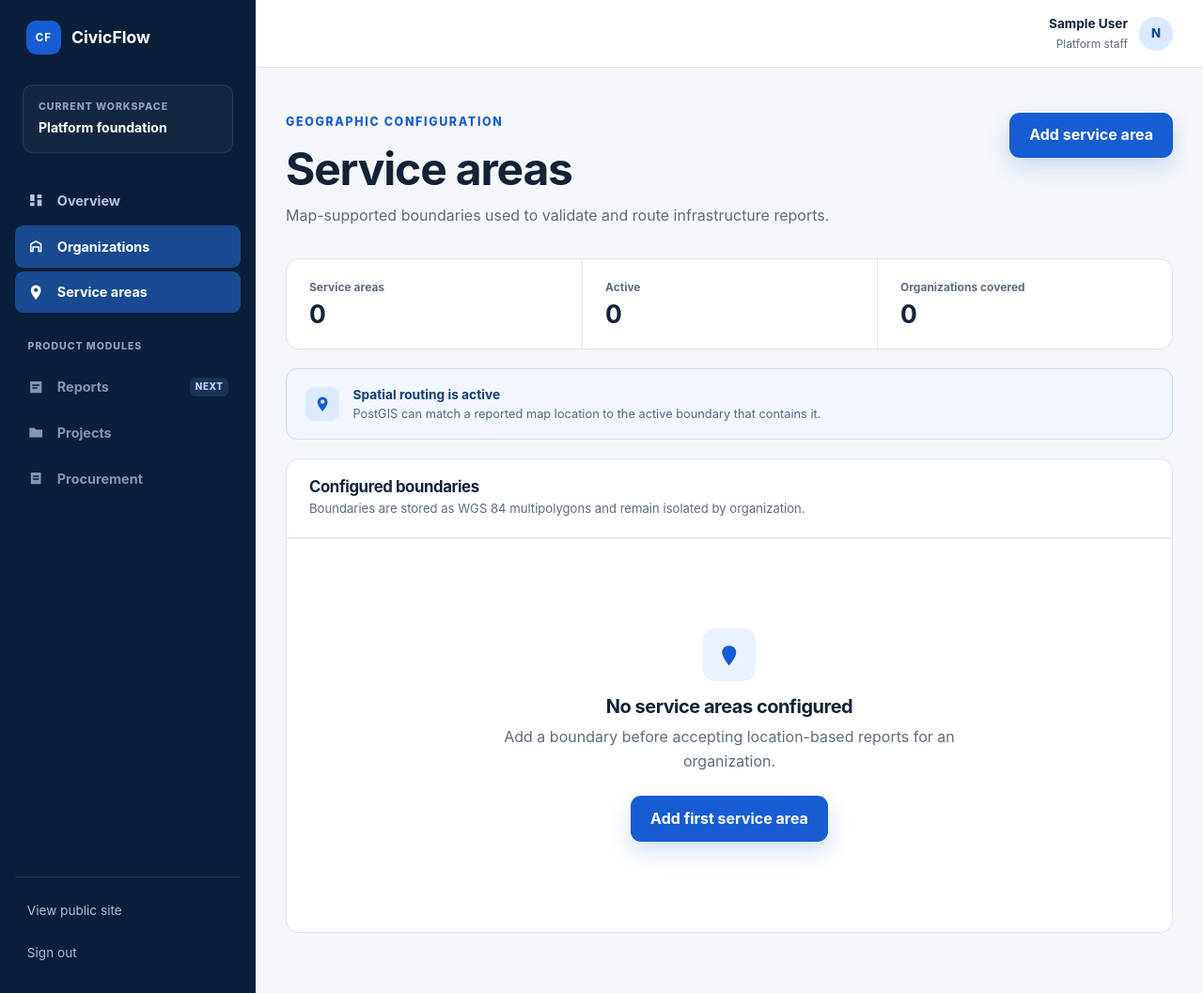
After one commit to AdeelMalik22/CivicFlow, a Django app: page /workspace/organizations/service-areas/ in a window 1280 px wide. The commit adds this page. Shown: the whole page at 94% size. Run offline with Django 5.2, Linux system fonts and the light colour scheme; the visitor is signed in with stand-in values (Sample User, id 1); data that the repository does not hold is empty; parts of the project's set-up code (start-up, migrations or seed data) failed here and were passed over.

Commit message:
feat(tenants): add geospatial service areas

```diff
--- a/apps/tenants/models.py
+++ b/apps/tenants/models.py
@@ -1,6 +1,8 @@
 import uuid
 from zoneinfo import ZoneInfo, ZoneInfoNotFoundError
 
+from django.contrib.gis.db import models as gis_models
+from django.contrib.gis.geos import Point
 from django.core.exceptions import ValidationError
 from django.core.validators import RegexValidator
 from django.db import models
@@ -19,6 +21,11 @@ def validate_timezone(value: str) -> None:
 
 
 department_code_validator = RegexValidator(
+    regex=r"^[A-Za-z0-9][A-Za-z0-9_-]*$",
+    message="Use letters, numbers, hyphens, or underscores, starting with a letter or number.",
+)
+
+service_area_code_validator = RegexValidator(
     regex=r"^[A-Za-z0-9][A-Za-z0-9_-]*$",
     message="Use letters, numbers, hyphens, or underscores, starting with a letter or number.",
 )
@@ -109,3 +116,69 @@ class Department(models.Model):
     def save(self, *args, **kwargs) -> None:
         self.code = self.code.upper()
         super().save(*args, **kwargs)
+
+
+class ServiceAreaQuerySet(models.QuerySet):
+    def active(self):
+        return self.filter(is_active=True, tenant__status=Tenant.Status.ACTIVE)
+
+    def covering(self, point: Point, *, tenant: Tenant | None = None):
+        queryset = self.active().filter(boundary__covers=point)
+        if tenant is not None:
+            queryset = queryset.filter(tenant=tenant)
+        return queryset
+
+
+class ServiceArea(models.Model):
+    """A tenant-owned geographic boundary used to route public reports."""
+
+    public_id = models.UUIDField(default=uuid.uuid4, editable=False, unique=True)
+    tenant = models.ForeignKey(
+        Tenant,
+        on_delete=models.PROTECT,
+        related_name="service_areas",
+    )
+    name = models.CharField(max_length=140)
+    code = models.CharField(
+        max_length=30,
+        validators=[service_area_code_validator],
+        help_text="Tenant-unique short code, for example CENTRAL or NORTH-01.",
+    )
+    description = models.TextField(blank=True)
+    boundary = gis_models.MultiPolygonField(
+        srid=4326,
+        help_text="The supported boundary in WGS 84 coordinates.",
+    )
+    is_active = models.BooleanField(default=True)
+    created_at = models.DateTimeField(auto_now_add=True)
+    updated_at = models.DateTimeField(auto_now=True)
+
+    objects = ServiceAreaQuerySet.as_manager()
+
+    class Meta:
+        ordering = ("tenant__name", "name")
+        constraints = [
+            models.UniqueConstraint(
+                Lower("code"),
+                models.F("tenant"),
+                name="area_tenant_code_ci_unique",
+            ),
+        ]
+        indexes = [
+            models.Index(
+                fields=("tenant", "is_active"),
+                name="area_tenant_active_idx",
+            ),
+        ]
+
+    def __str__(self) -> str:
+        return f"{self.name} ({self.tenant.name})"
+
+    def save(self, *args, **kwargs) -> None:
+        self.code = self.code.upper()
+        super().save(*args, **kwargs)
+
+    def clean(self) -> None:
+        super().clean()
+        if self.boundary and (self.boundary.empty or not self.boundary.valid):
+            raise ValidationError({"boundary": "Enter a non-empty, valid multipolygon boundary."})
--- a/apps/tenants/urls.py
+++ b/apps/tenants/urls.py
@@ -1,9 +1,10 @@
 from django.urls import path
 
-from .views import TenantListView
+from .views import ServiceAreaListView, TenantListView
 
 app_name = "tenants"
 
 urlpatterns = [
     path("", TenantListView.as_view(), name="list"),
+    path("service-areas/", ServiceAreaListView.as_view(), name="service-area-list"),
 ]
--- a/apps/tenants/views.py
+++ b/apps/tenants/views.py
@@ -2,7 +2,7 @@ from django.contrib.auth.mixins import UserPassesTestMixin
 from django.db.models import Count, Q, QuerySet
 from django.views.generic import ListView
 
-from .models import Tenant
+from .models import ServiceArea, Tenant
 
 
 class StaffRequiredMixin(UserPassesTestMixin):
@@ -35,3 +35,18 @@ class TenantListView(StaffRequiredMixin, ListView):
         )
         context["total_department_count"] = sum(tenant.department_count for tenant in tenants)
         return context
+
+
+class ServiceAreaListView(StaffRequiredMixin, ListView):
+    template_name = "tenants/service_area_list.html"
+    context_object_name = "service_areas"
+
+    def get_queryset(self) -> QuerySet[ServiceArea]:
+        return ServiceArea.objects.select_related("tenant")
+
+    def get_context_data(self, **kwargs):
+        context = super().get_context_data(**kwargs)
+        service_areas = context["service_areas"]
+        context["active_area_count"] = sum(area.is_active for area in service_areas)
+        context["tenant_count"] = len({area.tenant_id for area in service_areas})
+        return context
--- a/civicflow/settings/base.py
+++ b/civicflow/settings/base.py
@@ -17,6 +17,7 @@ INSTALLED_APPS = [
     "django.contrib.sessions",
     "django.contrib.messages",
     "django.contrib.staticfiles",
+    "django.contrib.gis",
     "rest_framework",
     "django_filters",
     "drf_spectacular",
@@ -64,6 +65,8 @@ DATABASES = {
         conn_health_checks=True,
     )
 }
+if DATABASES["default"]["ENGINE"] == "django.db.backends.postgresql":
+    DATABASES["default"]["ENGINE"] = "django.contrib.gis.db.backends.postgis"
 
 AUTH_PASSWORD_VALIDATORS = [
     {
--- a/static/css/app.css
+++ b/static/css/app.css
@@ -1354,6 +1354,50 @@ h3 {
   color: var(--ink-soft);
 }
 
+.map-information-panel {
+  display: flex;
+  align-items: center;
+  gap: 0.9rem;
+  margin-bottom: 1.25rem;
+  padding: 1rem 1.25rem;
+  color: #143e75;
+  border: 1px solid #c6daf8;
+  border-radius: 0.75rem;
+  background: #f1f6ff;
+}
+
+.map-information-icon {
+  display: grid;
+  width: 2.25rem;
+  height: 2.25rem;
+  flex: 0 0 auto;
+  place-items: center;
+  color: #175cd3;
+  background: #dceaff;
+  border-radius: 0.55rem;
+}
+
+.map-information-icon svg,
+.entity-avatar-map svg {
+  width: 1.15rem;
+  fill: currentColor;
+}
+
+.map-information-panel strong {
+  display: block;
+  font-size: 0.86rem;
+}
+
+.map-information-panel p {
+  margin: 0;
+  color: #506887;
+  font-size: 0.8rem;
+}
+
+.entity-avatar-map {
+  color: #175cd3;
+}
+
 /* Error states */
 
 .error-page {
--- /dev/null
+++ b/templates/tenants/service_area_list.html
@@ -0,0 +1,112 @@
+{% extends "workspace/base.html" %}
+
+{% block title %}Service areas — CivicFlow{% endblock %}
+
+{% block workspace_content %}
+  <div class="page-header">
+    <div>
+      <p class="eyebrow">Geographic configuration</p>
+      <h1>Service areas</h1>
+      <p>Map-supported boundaries used to validate and route infrastructure reports.</p>
+    </div>
+    <a class="button button-primary" href="{% url 'admin:tenants_servicearea_add' %}">
+      Add service area
+    </a>
+  </div>
+
+  <section class="directory-summary" aria-label="Service area summary">
+    <div>
+      <span>Service areas</span>
+      <strong>{{ service_areas|length }}</strong>
+    </div>
+    <div>
+      <span>Active</span>
+      <strong>{{ active_area_count }}</strong>
+    </div>
+    <div>
+      <span>Organizations covered</span>
+      <strong>{{ tenant_count }}</strong>
+    </div>
+  </section>
+
+  <section class="map-information-panel">
+    <span class="map-information-icon" aria-hidden="true">
+      <svg viewBox="0 0 24 24"><path d="M12 2a7 7 0 0 0-7 7c0 5.2 7 13 7 13s7-7.8 7-13a7 7 0 0 0-7-7Zm0 9.5A2.5 2.5 0 1 1 12 6a2.5 2.5 0 0 1 0 5.5Z"/></svg>
+    </span>
+    <div>
+      <strong>Spatial routing is active</strong>
+      <p>PostGIS can match a reported map location to the active boundary that contains it.</p>
+    </div>
+  </section>
+
+  <section class="data-panel" aria-labelledby="service-area-list-title">
+    <div class="data-panel-header">
+      <div>
+        <h2 id="service-area-list-title">Configured boundaries</h2>
+        <p>Boundaries are stored as WGS 84 multipolygons and remain isolated by organization.</p>
+      </div>
+    </div>
+
+    {% if service_areas %}
+      <div class="table-scroll">
+        <table class="data-table">
+          <thead>
+            <tr>
+              <th scope="col">Service area</th>
+              <th scope="col">Organization</th>
+              <th scope="col">Status</th>
+              <th scope="col">Regions</th>
+              <th scope="col"><span class="sr-only">Actions</span></th>
+            </tr>
+          </thead>
+          <tbody>
+            {% for area in service_areas %}
+              <tr>
+                <td>
+                  <div class="entity-cell">
+                    <span class="entity-avatar entity-avatar-map" aria-hidden="true">
+                      <svg viewBox="0 0 24 24"><path d="M12 2a7 7 0 0 0-7 7c0 5.2 7 13 7 13s7-7.8 7-13a7 7 0 0 0-7-7Zm0 9.5A2.5 2.5 0 1 1 12 6a2.5 2.5 0 0 1 0 5.5Z"/></svg>
+                    </span>
+                    <div>
+                      <strong>{{ area.name }}</strong>
+                      <span>{{ area.code }}</span>
+                    </div>
+                  </div>
+                </td>
+                <td>{{ area.tenant.name }}</td>
+                <td>
+                  {% if area.is_active %}
+                    <span class="table-status status-active">
+                      <span aria-hidden="true"></span>Active
+                    </span>
+                  {% else %}
+                    <span class="table-status status-suspended">
+                      <span aria-hidden="true"></span>Inactive
+                    </span>
+                  {% endif %}
+                </td>
+                <td>{{ area.boundary.num_geom }} polygon{{ area.boundary.num_geom|pluralize }}</td>
+                <td class="table-action">
+                  <a href="{% url 'admin:tenants_servicearea_change' area.pk %}">
+                    Manage<span class="sr-only"> {{ area.name }}</span>
+                  </a>
+                </td>
+              </tr>
+            {% endfor %}
+          </tbody>
+        </table>
+      </div>
+    {% else %}
+      <div class="empty-state">
+        <span class="empty-state-icon" aria-hidden="true">
+          <svg viewBox="0 0 24 24"><path d="M12 2a7 7 0 0 0-7 7c0 5.2 7 13 7 13s7-7.8 7-13a7 7 0 0 0-7-7Z"/></svg>
+        </span>
+        <h3>No service areas configured</h3>
+        <p>Add a boundary before accepting location-based reports for an organization.</p>
+        <a class="button button-primary" href="{% url 'admin:tenants_servicearea_add' %}">
+          Add first service area
+        </a>
+      </div>
+    {% endif %}
+  </section>
+{% endblock %}
--- a/templates/workspace/base.html
+++ b/templates/workspace/base.html
@@ -44,6 +44,16 @@
                 <svg viewBox="0 0 24 24"><path d="M4 20V8l8-4 8 4v12h-5v-6H9v6H4Zm2-2h1v-6h10v6h1V9.3l-6-3-6 3V18Z"/></svg>
               </span>
               Organizations
+            </a>
+            <a
+              class="workspace-nav-item{% if request.resolver_match.url_name == 'service-area-list' %} is-active{% endif %}"
+              href="{% url 'tenants:service-area-list' %}"
+              {% if request.resolver_match.url_name == 'service-area-list' %}aria-current="page"{% endif %}
+            >
+              <span class="nav-icon" aria-hidden="true">
+                <svg viewBox="0 0 24 24"><path d="M12 2a7 7 0 0 0-7 7c0 5.2 7 13 7 13s7-7.8 7-13a7 7 0 0 0-7-7Zm0 9.5A2.5 2.5 0 1 1 12 6a2.5 2.5 0 0 1 0 5.5Z"/></svg>
+              </span>
+              Service areas
             </a>
           {% endif %}
           <span class="workspace-nav-heading">Product modules</span>
```
Also changed, not shown: apps/tenants/admin.py (+11 -1 lines), apps/tenants/tests/test_service_areas.py (added, +130 -0 lines), apps/tenants/tests/test_views.py (+45 -1 lines), README.md, apps/tenants/migrations/0002_servicearea.py (added), 1 other file.
